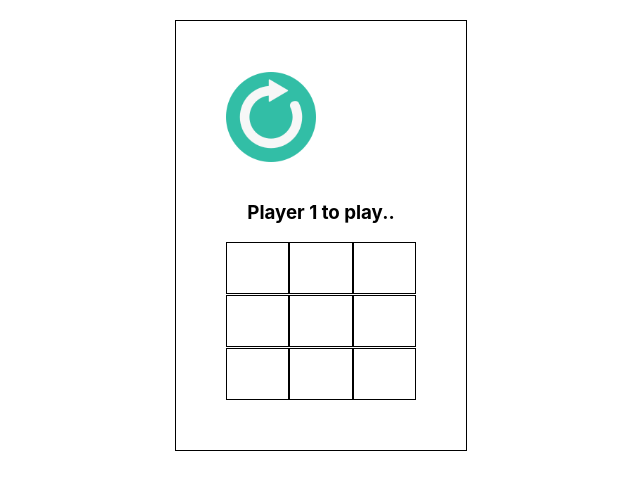
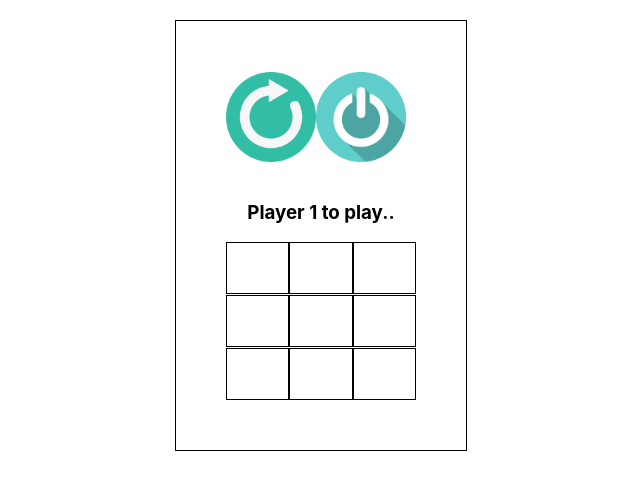
Before and after one commit to AimalKhanOfficial/TicTacToe_React, a React (Create React App) app: page / in a window 1280 px wide. Shown: the top 490 px of the page, without its empty margins (319-959 px from the left). Built offline with nearby package versions, Linux system fonts and the light colour scheme.

Commit message:
Adding a StartOver Img to the page and an empty event handler for it.

```diff
--- a/src/components/baseArea/BaseArea.jsx
+++ b/src/components/baseArea/BaseArea.jsx
@@ -14,6 +14,7 @@ export default class BaseArea extends Component {
         this.state = initialState;
         this.boxClicked = this.boxClicked.bind(this);
         this.undoMove = this.undoMove.bind(this);
+        this.setGameDefaults = this.setGameDefaults.bind(this);
     }
 
     render() {
@@ -22,6 +23,7 @@ export default class BaseArea extends Component {
             <div className="base">
                 <div className="stack_side_by_side">
                     <img src="/imgs/refresh.png" alt="avatar" className="avatar" title="Undo move" onClick={this.undoMove}/>
+                    <img src="/imgs/restart.png" alt="avatar" className="avatar" title="Start Over" onClick={this.setGameDefaults}/>
                 </div>
                 <br/>
                 <h3>
@@ -40,6 +42,10 @@ export default class BaseArea extends Component {
                 }
             </div>
         );
+    }
+
+    setGameDefaults() {
+
     }
 
     undoMove(){
```
Also changed, not shown: public/imgs/restart.png (added).
